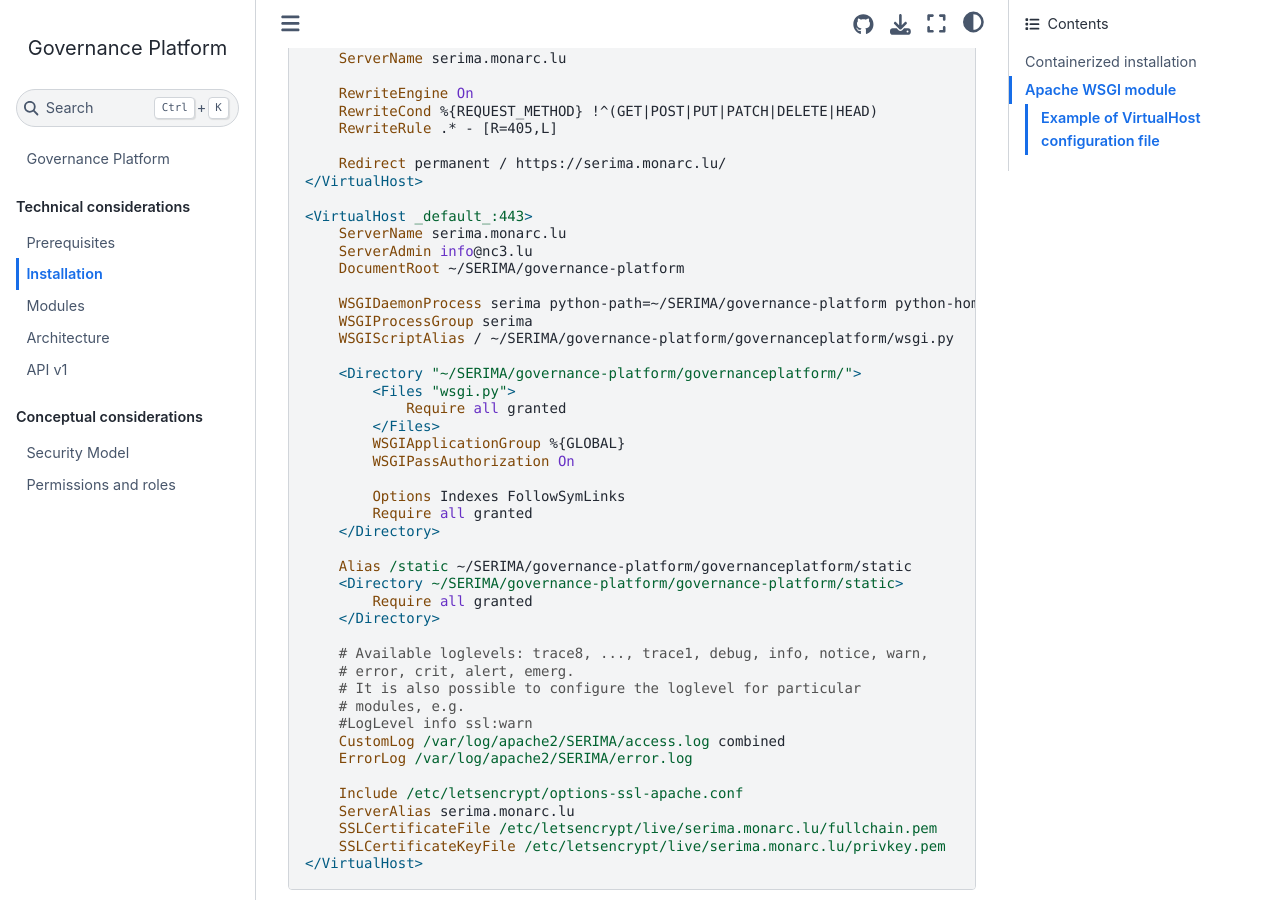
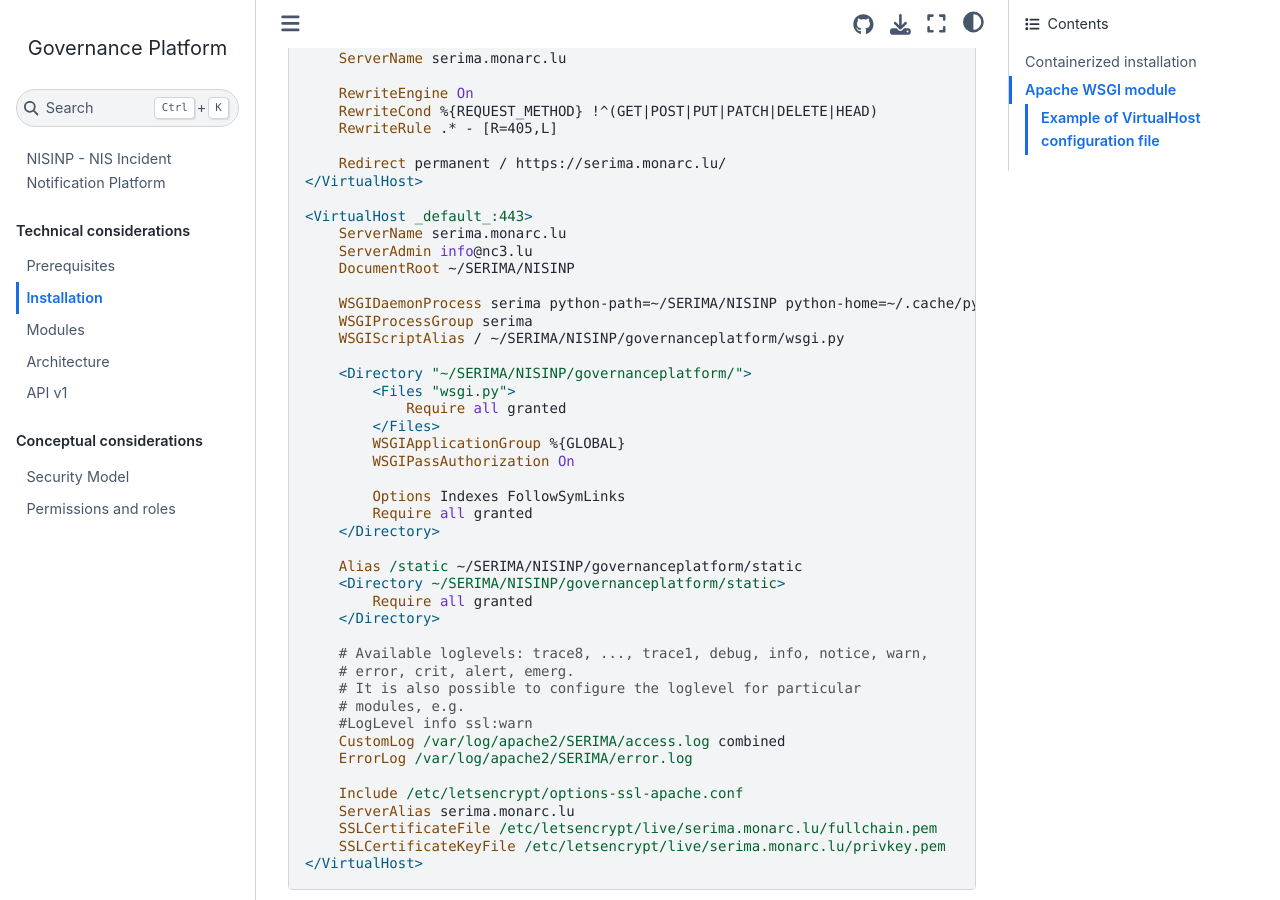
Before and after one commit to informed-governance-project/NISINP, a Sphinx documentation site: the page built from docs/installation.rst, in a window 1280 px wide and 900 px high, scrolled down 2666 px. Built offline with Sphinx 7.4.7 and the Sphinx Book theme 1.1.4, drawn with Linux system fonts in a browser that asks for light colours; some of the changed text lies outside the part shown.

Commit message:
Renamed project root for a better understanding of the name.

```diff
--- a/docs/conf.py
+++ b/docs/conf.py
@@ -60,10 +60,10 @@
 html_title = "Governance Platform"
 html_theme_options = {
     "path_to_docs": "docs",
-    "repository_url": "https://github.com/informed-governance-project/governance-platform",
+    "repository_url": "https://github.com/informed-governance-project/NISINP",
     # "repository_branch": "gh-pages",  # For testing
     "launch_buttons": {
-        "binderhub_url": "https://github.com/informed-governance-project/governance-platform",
+        "binderhub_url": "https://github.com/informed-governance-project/NISINP",
     },
     "use_edit_page_button": True,
     "use_issues_button": True,
--- a/docs/installation.rst
+++ b/docs/installation.rst
@@ -12,8 +12,8 @@
 
 .. code-block:: bash
 
-    lxc launch ubuntu:22.10 governance-platform --storage your-storage
-    lxc exec governance-platform -- /bin/bash
+    lxc launch ubuntu:22.10 NISINP --storage your-storage
+    lxc exec NISINP -- /bin/bash
 
 
 Poetry
@@ -51,8 +51,8 @@
 
 .. code-block:: bash
 
-    git clone https://github.com/informed-governance-project/governance-platform.git
-    cd governance-platform
+    git clone https://github.com/informed-governance-project/NISINP.git
+    cd NISINP
     git submodule update --init --recursive
     # Copy the config and adjust the DB connection settings.
     cp governanceplatform/config_dev.py governanceplatform/config.py
@@ -90,7 +90,7 @@
 
 .. code-block:: bash
 
-    cd governance-platform
+    cd NISINP
     npm install
 
 
@@ -163,13 +163,13 @@
     <VirtualHost _default_:443>
         ServerName serima.monarc.lu
         ServerAdmin info@nc3.lu
-        DocumentRoot ~/SERIMA/governance-platform
+        DocumentRoot ~/SERIMA/NISINP
 
-        WSGIDaemonProcess serima python-path=~/SERIMA/governance-platform python-home=~/.cache/pypoetry/virtualenvs/governanceplatform-Q3fVTCKh-py3.11
+        WSGIDaemonProcess serima python-path=~/SERIMA/NISINP python-home=~/.cache/pypoetry/virtualenvs/governanceplatform-Q3fVTCKh-py3.11
         WSGIProcessGroup serima
-        WSGIScriptAlias / ~/SERIMA/governance-platform/governanceplatform/wsgi.py
+        WSGIScriptAlias / ~/SERIMA/NISINP/governanceplatform/wsgi.py
 
-        <Directory "~/SERIMA/governance-platform/governanceplatform/">
+        <Directory "~/SERIMA/NISINP/governanceplatform/">
             <Files "wsgi.py">
                 Require all granted
             </Files>
@@ -180,8 +180,8 @@
             Require all granted
         </Directory>
 
-        Alias /static ~/SERIMA/governance-platform/governanceplatform/static
-        <Directory ~/SERIMA/governance-platform/governance-platform/static>
+        Alias /static ~/SERIMA/NISINP/governanceplatform/static
+        <Directory ~/SERIMA/NISINP/governanceplatform/static>
             Require all granted
         </Directory>
 
--- a/docs/security.rst
+++ b/docs/security.rst
@@ -38,7 +38,7 @@
 Code **quality** is verified with tools such as *black*, *flake8* and *mypy*.
 
 Public security issues are listed
-`here <https://github.com/informed-governance-project/governance-platform/issues?q=is%3Aissue+label%3Asecurity+>`_.
+`here <https://github.com/informed-governance-project/NISINP/issues?q=is%3Aissue+label%3Asecurity+>`_.
 
 
 Audit on the source code
--- a/package.json
+++ b/package.json
@@ -1,5 +1,5 @@
 {
-  "name": "governanceplatform",
+  "name": "nisinp",
   "version": "0.0.1",
   "license": "AGPL-3.0",
   "private": true,
```
Also changed, not shown: CONTRIBUTING.md (+1 -1 lines), README.md (+9 -9 lines), docs/index.rst (+10 -10 lines), pyproject.toml (+4 -4 lines), 4 other files.
